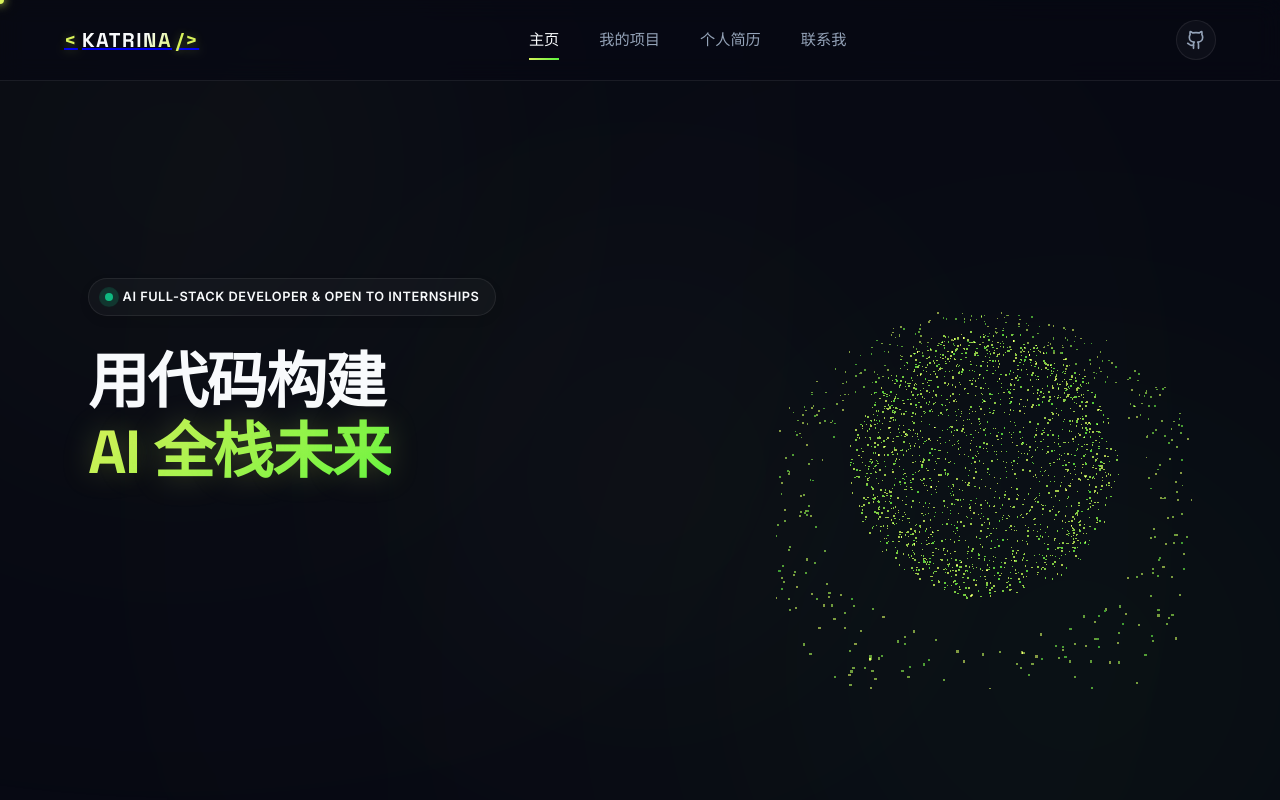
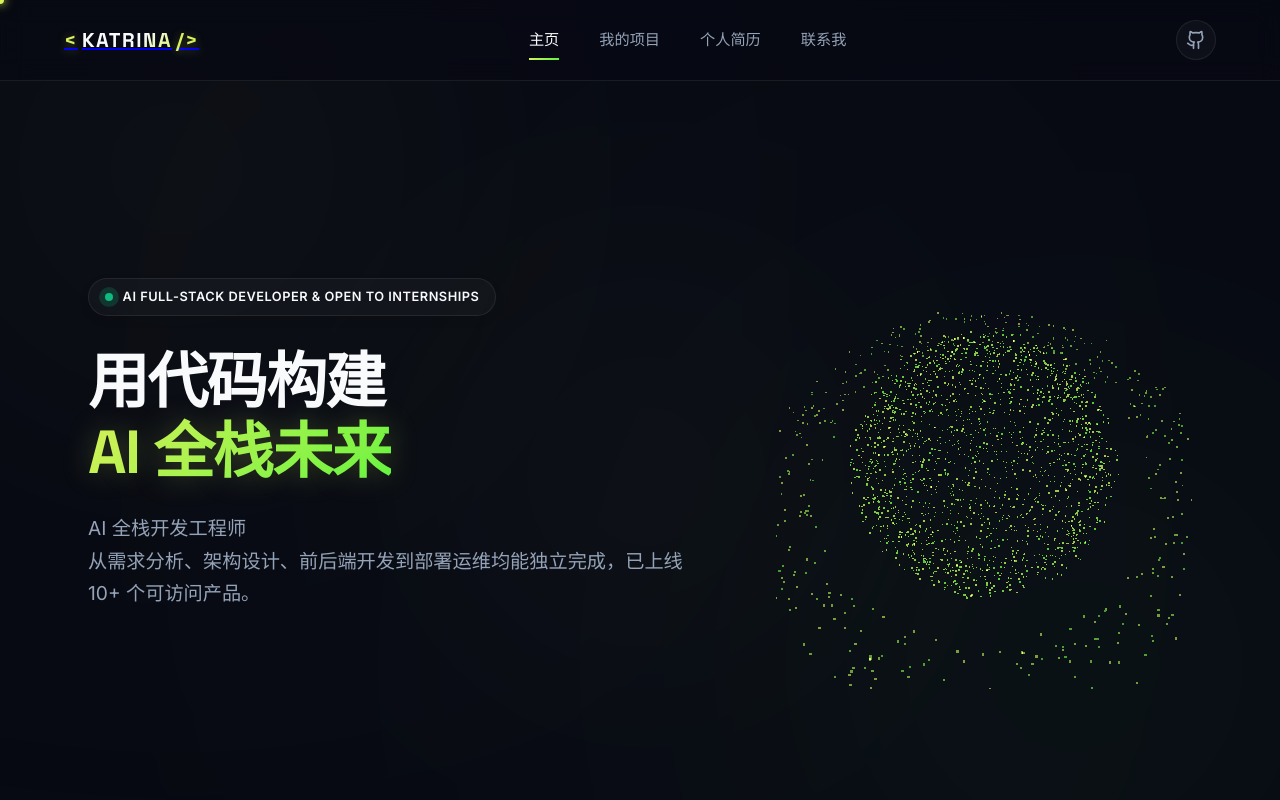
Before and after one commit to Katrina55553/My-Site, a React (Vite) app: page / in a window 1280 px wide. Shown: the top 800 px of the page. Built offline with nearby package versions, Linux system fonts and the light colour scheme.

Commit message:
fix: add cleanup step for deployment

```diff
--- a/index.html
+++ b/index.html
@@ -3,7 +3,7 @@
 <head>
   <meta charset="UTF-8" />
   <meta name="viewport" content="width=device-width, initial-scale=1.0" />
-  <title>刘俊威 · AI 全栈开发工程师 | 个人作品集</title>
+  <title>Katrina · 个人作品集</title>
   <link rel="preconnect" href="https://fonts.googleapis.com">
   <link rel="preconnect" href="https://fonts.gstatic.com" crossorigin>
   <link href="https://fonts.googleapis.com/css2?family=Inter:wght@300;400;500;600;700&family=Space+Grotesk:wght@400;500;600;700&display=swap" rel="stylesheet">
--- a/src/components/Hero.jsx
+++ b/src/components/Hero.jsx
@@ -1,6 +1,9 @@
-import { } from 'lucide-react'
+import useTypewriter from '../hooks/useTypewriter'
 
 export default function Hero({ hue, children }) {
+  // 第一行打字机效果：始终保留完整文本占位，避免布局塌陷导致 scroll-spy 误判
+  const { displayed, done } = useTypewriter('用代码构建', { speed: 120, startDelay: 400 })
+
   return (
     <section id="hero" className="hero-section">
       <div className="hero-content">
@@ -9,10 +12,12 @@ export default function Hero({ hue, children }) {
           <span className="badge-text">AI Full-Stack Developer &amp; Open to Internships</span>
         </div>
         <h1 className="hero-title">
-          用代码构建<br />
-          <span className="gradient-text">AI 全栈未来</span>
+          <span className="typewriter">{displayed}</span>
+          <span className={`typewriter-cursor ${done ? 'is-hidden' : ''}`} aria-hidden="true"></span>
+          <br />
+          <span className={`gradient-text glitch-reveal ${done ? 'is-visible' : ''}`} data-text="AI 全栈未来">AI 全栈未来</span>
         </h1>
-        <p className="hero-subtitle">
+        <p className={`hero-subtitle ${done ? 'is-visible' : ''}`}>
           AI 全栈开发工程师<br />从需求分析、架构设计、前后端开发到部署运维均能独立完成，已上线 10+ 个可访问产品。
         </p>
       </div>
--- /dev/null
+++ b/src/hooks/useTypewriter.js
@@ -0,0 +1,38 @@
+import { useState, useEffect } from 'react'
+
+// 打字机 hook：逐字显示文本
+// text: 要显示的完整文本
+// speed: 每个字符的间隔（ms）
+// startDelay: 开始前的延迟（ms）
+// onDone: 完成时的回调
+export default function useTypewriter(text, { speed = 80, startDelay = 300, onDone } = {}) {
+  const [displayed, setDisplayed] = useState('')
+  const [done, setDone] = useState(false)
+
+  useEffect(() => {
+    setDisplayed('')
+    setDone(false)
+    let i = 0
+    let timer = null
+
+    const startTimer = setTimeout(() => {
+      timer = setInterval(() => {
+        i++
+        setDisplayed(text.slice(0, i))
+        if (i >= text.length) {
+          clearInterval(timer)
+          setDone(true)
+          onDone?.()
+        }
+      }, speed)
+    }, startDelay)
+
+    return () => {
+      clearTimeout(startTimer)
+      if (timer) clearInterval(timer)
+    }
+    // eslint-disable-next-line react-hooks/exhaustive-deps
+  }, [text, speed, startDelay])
+
+  return { displayed, done }
+}
--- a/src/main.jsx
+++ b/src/main.jsx
@@ -4,6 +4,20 @@ import { HashRouter } from 'react-router-dom'
 import App from './App.jsx'
 import ErrorBoundary from './components/ErrorBoundary'
 import './style.css'
+
+// 禁用浏览器刷新时的滚动位置自动恢复，避免刷新后停在非首屏位置
+if ('scrollRestoration' in history) {
+  history.scrollRestoration = 'manual'
+}
+// 连续多帧强制置顶，覆盖懒加载/异步渲染引起的滚动
+const forceTop = () => {
+  window.scrollTo(0, 0)
+  requestAnimationFrame(() => {
+    window.scrollTo(0, 0)
+    requestAnimationFrame(() => window.scrollTo(0, 0))
+  })
+}
+forceTop()
 
 ReactDOM.createRoot(document.getElementById('root')).render(
   <React.StrictMode>
```
Also changed, not shown: src/hooks/useScrollReveal.js (added, +30 -0 lines), 1 other file (tests, documents, lock files or other folders).
